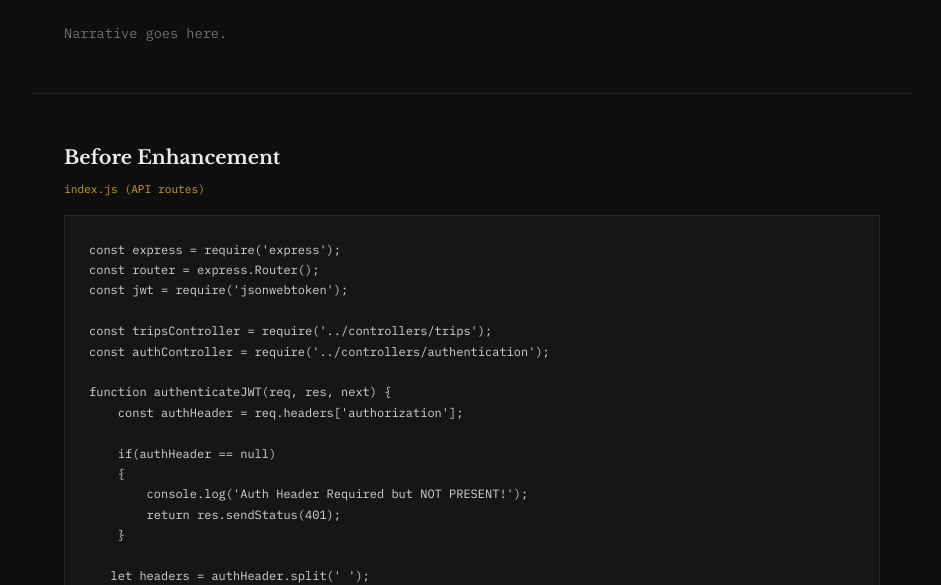
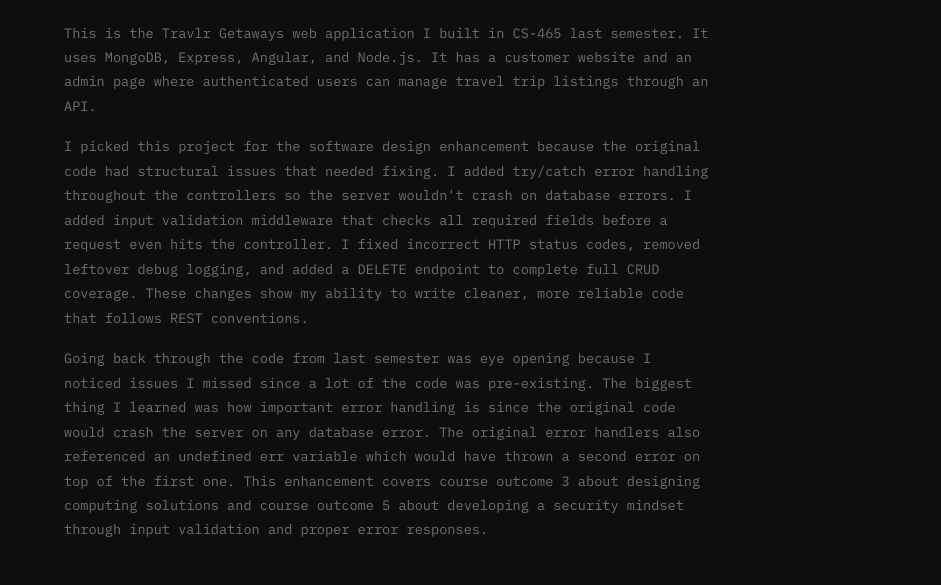
Before and after one commit to Cluna12/calebluna.github.io, a plain HTML site: page enhancement-1.html in a window 1280 px wide. Shown: the part 215-800 px from the top of the page, without its empty margins (168-1109 px from the left). Drawn offline with nearby package versions, Linux system fonts and the light colour scheme.

Commit message:
Add files via upload

```diff
--- a/enhancement-1.html
+++ b/enhancement-1.html
@@ -22,6 +22,7 @@
         .page-header .label { font-size: 0.6rem; text-transform: uppercase; letter-spacing: 0.15em; color: var(--accent); font-weight: 600; margin-bottom: 0.75rem; }
         .page-header h1 { font-family: 'Libre Baskerville', serif; font-size: 2rem; font-weight: 700; color: var(--text-bright); margin-bottom: 1.5rem; }
         .page-header .narrative { max-width: 650px; font-size: 0.85rem; line-height: 1.8; color: var(--muted); }
+        .page-header .narrative p { margin-bottom: 1rem; }
         .divider { max-width: 880px; margin: 0 auto; border: none; border-top: 1px solid var(--border); }
         .section { max-width: 880px; margin: 0 auto; padding: 3rem 2rem; }
         .section h2 { font-family: 'Libre Baskerville', serif; font-size: 1.2rem; font-weight: 700; color: var(--text-bright); margin-bottom: 0.5rem; }
@@ -39,7 +40,9 @@
         <p class="label">Enhancement 01</p>
         <h1>Software Design &amp; Engineering</h1>
         <div class="narrative">
-            <p>Narrative goes here.</p>
+            <p>This is the Travlr Getaways web application I built in CS-465 last semester. It uses MongoDB, Express, Angular, and Node.js. It has a customer website and an admin page where authenticated users can manage travel trip listings through an API.</p>
+            <p>I picked this project for the software design enhancement because the original code had structural issues that needed fixing. I added try/catch error handling throughout the controllers so the server wouldn't crash on database errors. I added input validation middleware that checks all required fields before a request even hits the controller. I fixed incorrect HTTP status codes, removed leftover debug logging, and added a DELETE endpoint to complete full CRUD coverage. These changes show my ability to write cleaner, more reliable code that follows REST conventions.</p>
+            <p>Going back through the code from last semester was eye opening because I noticed issues I missed since a lot of the code was pre-existing. The biggest thing I learned was how important error handling is since the original code would crash the server on any database error. The original error handlers also referenced an undefined err variable which would have thrown a second error on top of the first one. This enhancement covers course outcome 3 about designing computing solutions and course outcome 5 about developing a security mindset through input validation and proper error responses.</p>
         </div>
     </section>
 
```
Also changed, not shown: enhancement-2.html (+4 -1 lines), enhancement-3.html (+4 -1 lines).
